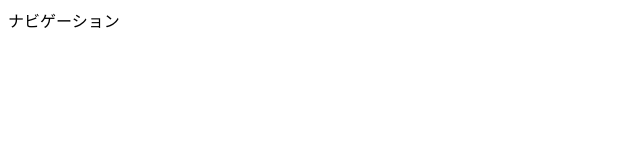
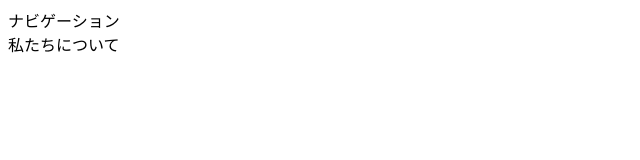
Before and after one commit to rakudaBombayer/first-github, a plain HTML site: page index.html in a window 1280 px wide. Shown: the whole page, without its empty margins (0-640 px from the left). Drawn offline with Linux system fonts and the light colour scheme.

Commit message:
私たちについてを作成

```diff
--- a/index.html
+++ b/index.html
@@ -8,5 +8,6 @@
 </head>
 <body>
   <div>ナビゲーション</div>
+  <div>私たちについて</div>
 </body>
 </html>
```
